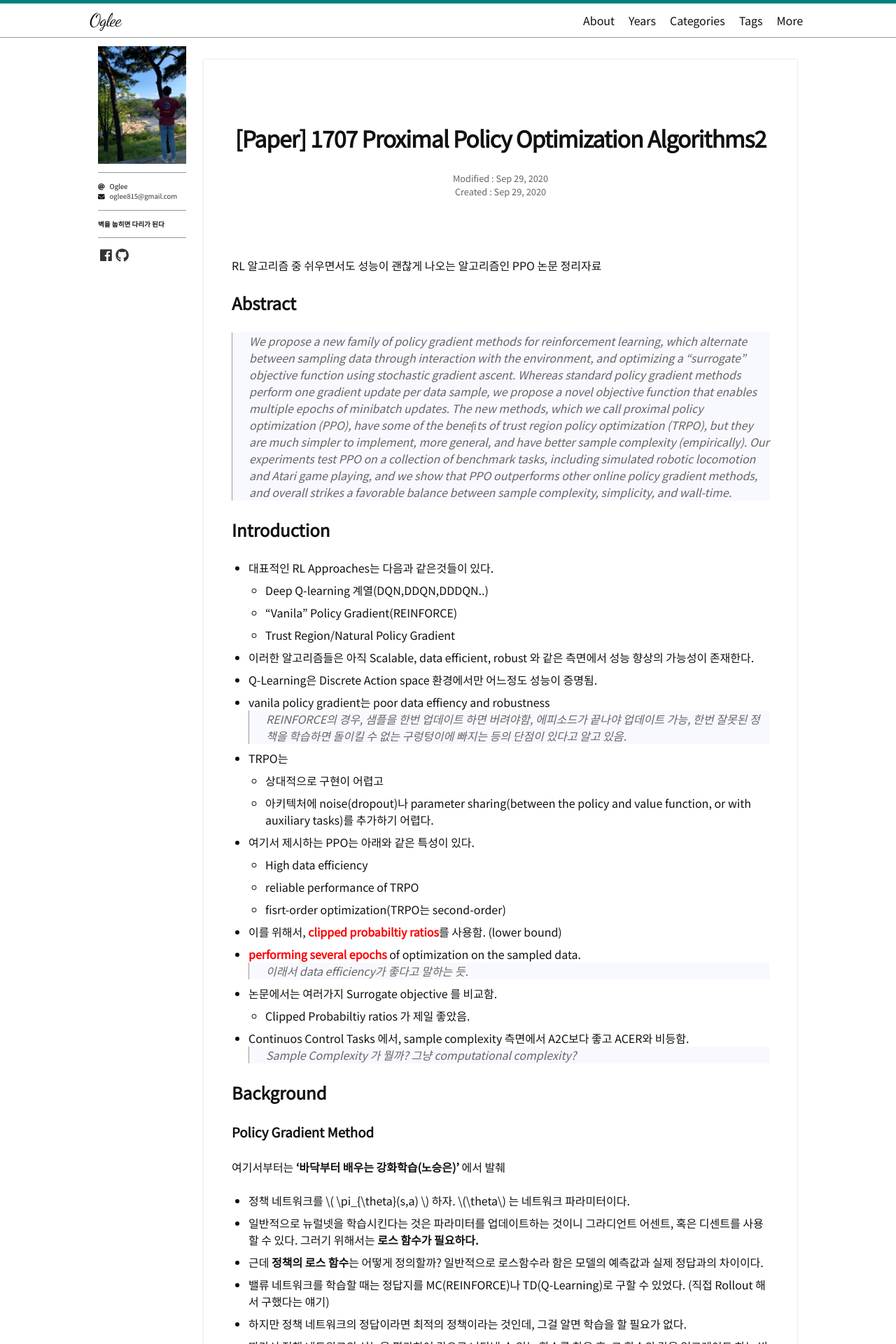
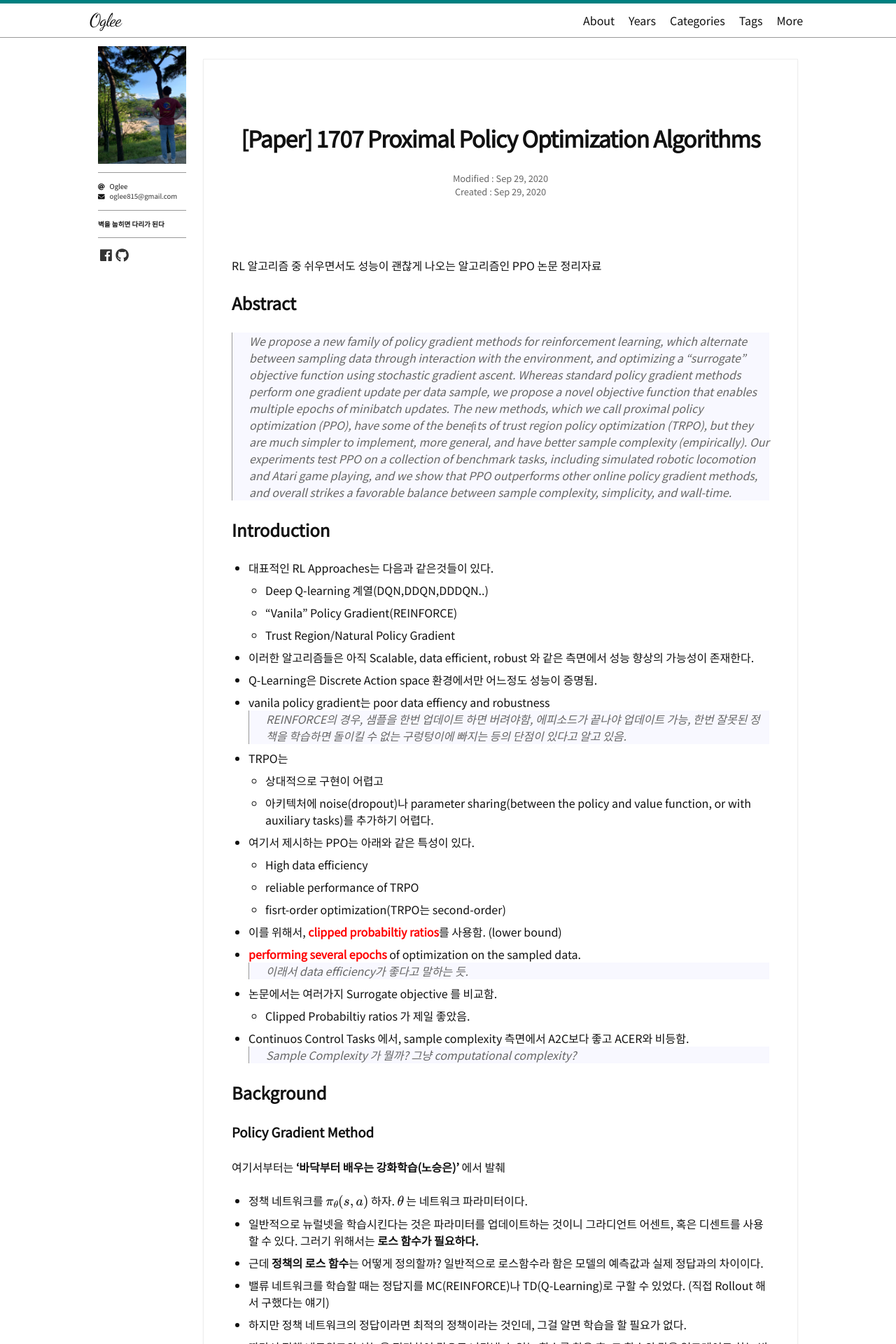
Before and after one commit to oglee815/oglee815_old.github.io, a Jekyll site: the page built from _posts/1900-01-01-paper-ppo.md, in a window 1280 px wide. Shown: the top 1920 px of the page at 70% size. Built offline with Jekyll 4.4.1, drawn with Linux system fonts in a browser that asks for light colours; nearby versions of some CDN libraries; some web fonts are replaced; formulas are drawn with MathJax 3; a script that is not in the unit is left out; comment, search, counter and statistics services are not loaded; some of the changed text lies outside the part shown.

Commit message:
Update 1900-01-01-paper-ppo.md

```diff
--- a/_posts/1900-01-01-paper-ppo.md
+++ b/_posts/1900-01-01-paper-ppo.md
@@ -2,11 +2,11 @@
 layout: post
 date: 2020-09-29 14:00
 created_date: 2020-09-29 14:00
-title: "[Paper] 1707 Proximal Policy Optimization Algorithms2"
+title: "[Paper] 1707 Proximal Policy Optimization Algorithms"
 author: John Schulman et.al
 description: Proximal Policy Optimization Algorithms
 comments: true
-math: true
+mathjax: true
 category:
 - Paper
 tags:
```
